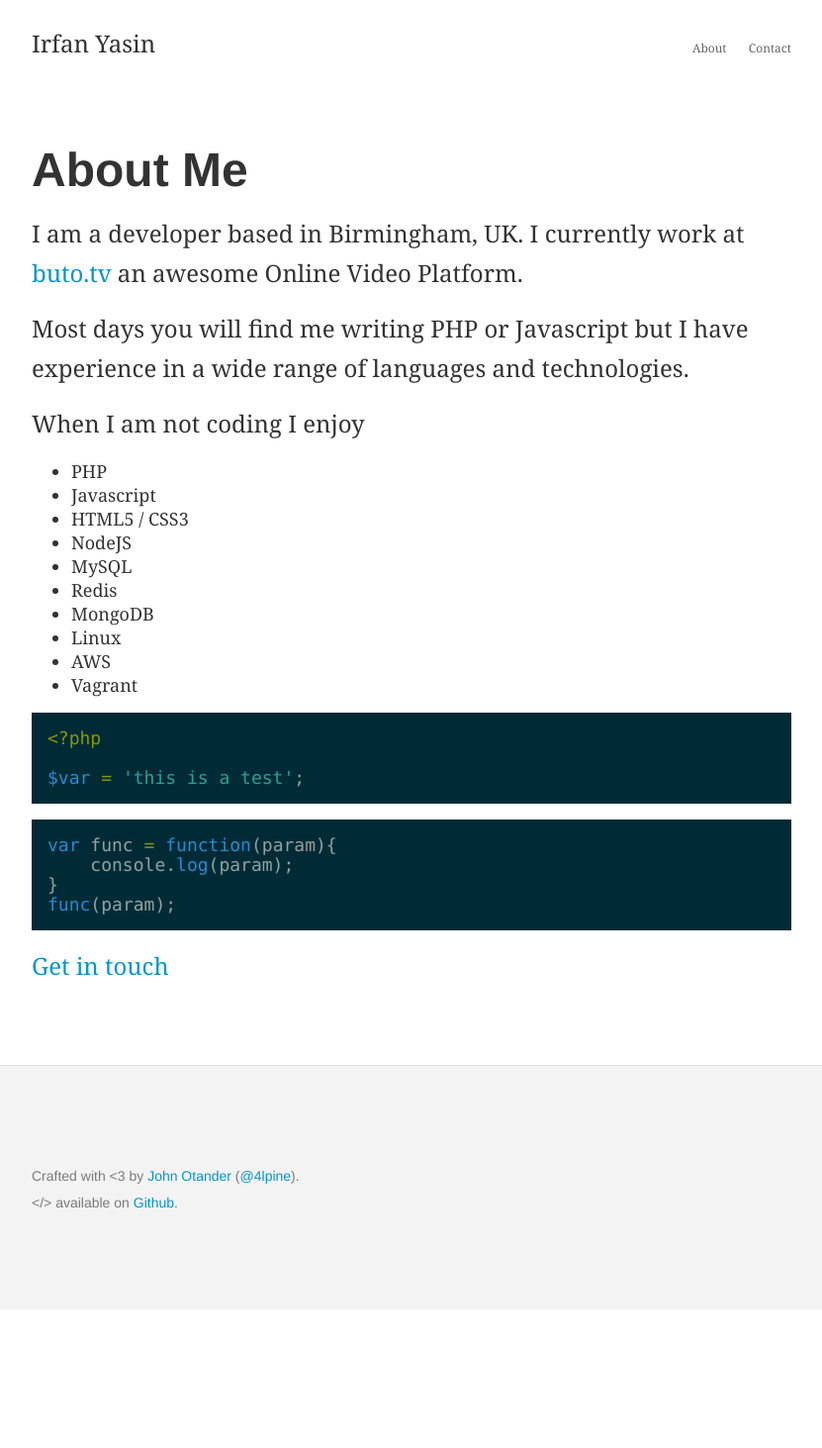
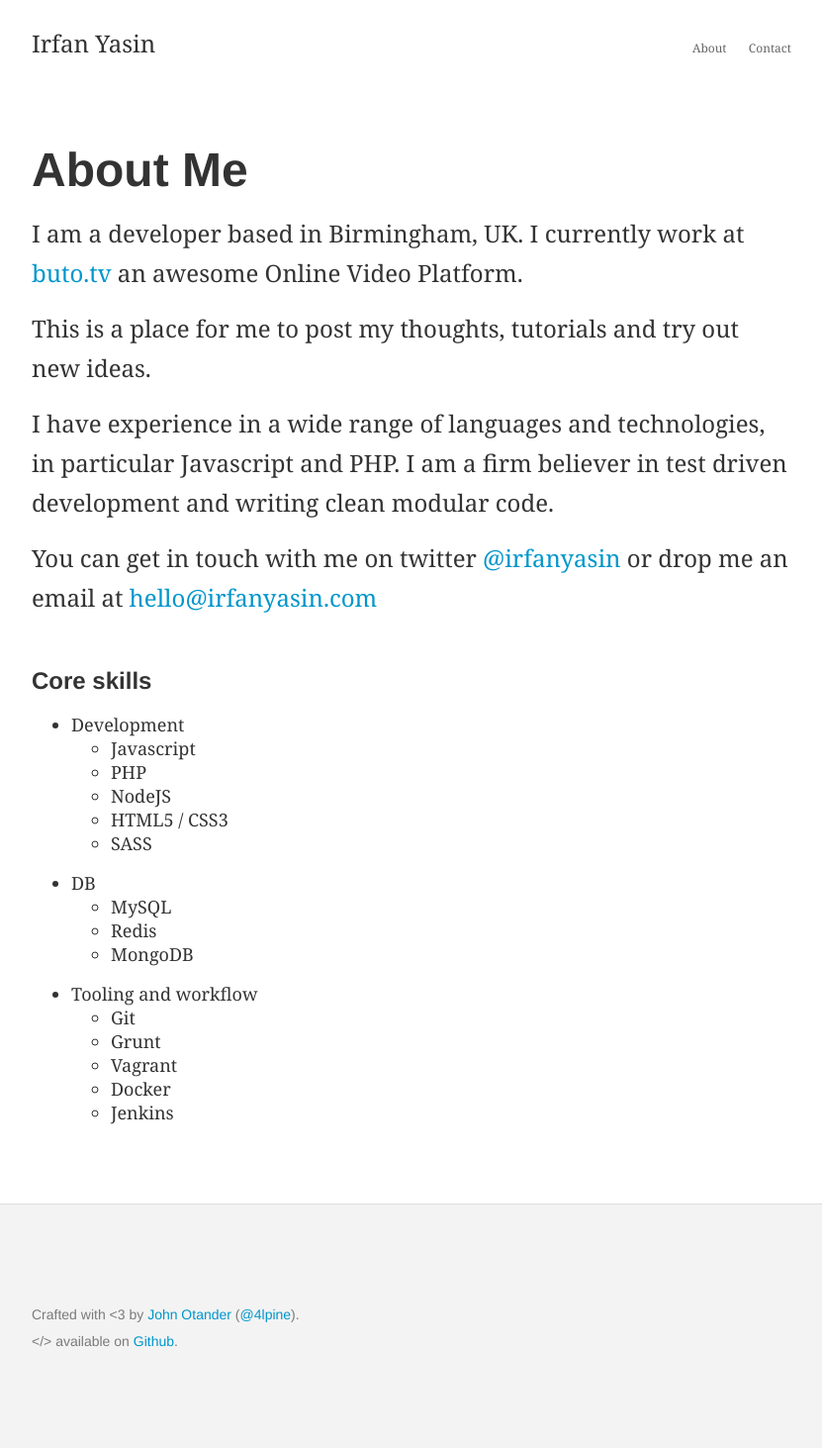
Before and after one commit to irfanyasin/irfanyasin.github.io, a Jekyll site: the page built from about.md, in a window 1280 px wide. Shown: the whole page at 99% size, without its empty margins (224-1055 px from the left). Built offline with Jekyll 4.4.1, drawn with Linux system fonts in a browser that asks for light colours; Markdown is read by kramdown in place of the engine named in the settings; before the commit the page ends 1323 px from its top, so only the background shows below that.

````diff
--- a/_includes/header.html
+++ b/_includes/header.html
@@ -1,7 +1,7 @@
 <header class="site-header">
   <div class="mt2 wrap">
     <div class="measure">
-      <a href="{{ site.url }}" class="left">{{ site.title }}</a>
+      <a href="/" class="left">{{ site.title }}</a>
       <nav class="site-nav right">
         {% include navigation.html %}
       </nav>
--- a/about.md
+++ b/about.md
@@ -6,33 +6,29 @@
 
 I am a developer based in Birmingham, UK. I currently work at [buto.tv](http://buto.tv) an awesome Online Video Platform.
 
-Most days you will find me writing PHP or Javascript but I have experience in a wide range of languages and technologies.
+This is a place for me to post my thoughts, tutorials and try out new ideas.
 
-When I am not coding I enjoy
+I have experience in a wide range of languages and technologies, in particular Javascript and PHP. I am a firm believer in test driven development and writing clean modular code.
 
-- PHP
-- Javascript
-- HTML5 / CSS3
-- NodeJS
-- MySQL
-- Redis
-- MongoDB
-- Linux
-- AWS
-- Vagrant
+You can get in touch with me on twitter [@irfanyasin](https://twitter.com/irfanyasin) or drop me an email at [hello@irfanyasin.com](/contact)
 
+### Core skills
 
-```php
-<?php
+- Development
+    - Javascript
+    - PHP
+    - NodeJS
+    - HTML5 / CSS3
+    - SASS
 
-$var = 'this is a test';
-```
+- DB
+    - MySQL
+    - Redis
+    - MongoDB
 
-```javascript
-var func = function(param){
-    console.log(param);
-}
-func(param);
-```
-
-[Get in touch](/contact)
+- Tooling and workflow
+    - Git
+    - Grunt
+    - Vagrant
+    - Docker
+    - Jenkins
--- a/contact.html
+++ b/contact.html
@@ -5,7 +5,7 @@
 ---
 
 <div class="py2">
-  <form action="https://forms.brace.io/hello@irfanyasin.com" method="POST" class="form-stacked form-light">
+  <form action="https://formspree.io/hello@irfanyasin.com" method="POST" class="form-stacked form-light">
     <input type="text" name="email" class="input mobile-block" placeholder="Email Address">
     <textarea type="text" name="content" class="input mobile-block" rows="5" placeholder="What would you like to say?"></textarea>
     <input type="submit" class="button button-blue button-big mobile-block" value="Say Hello">
````
Also changed, not shown: _posts/2014-08-22-hello-world.md (+1 -1 lines), 1 other file.
